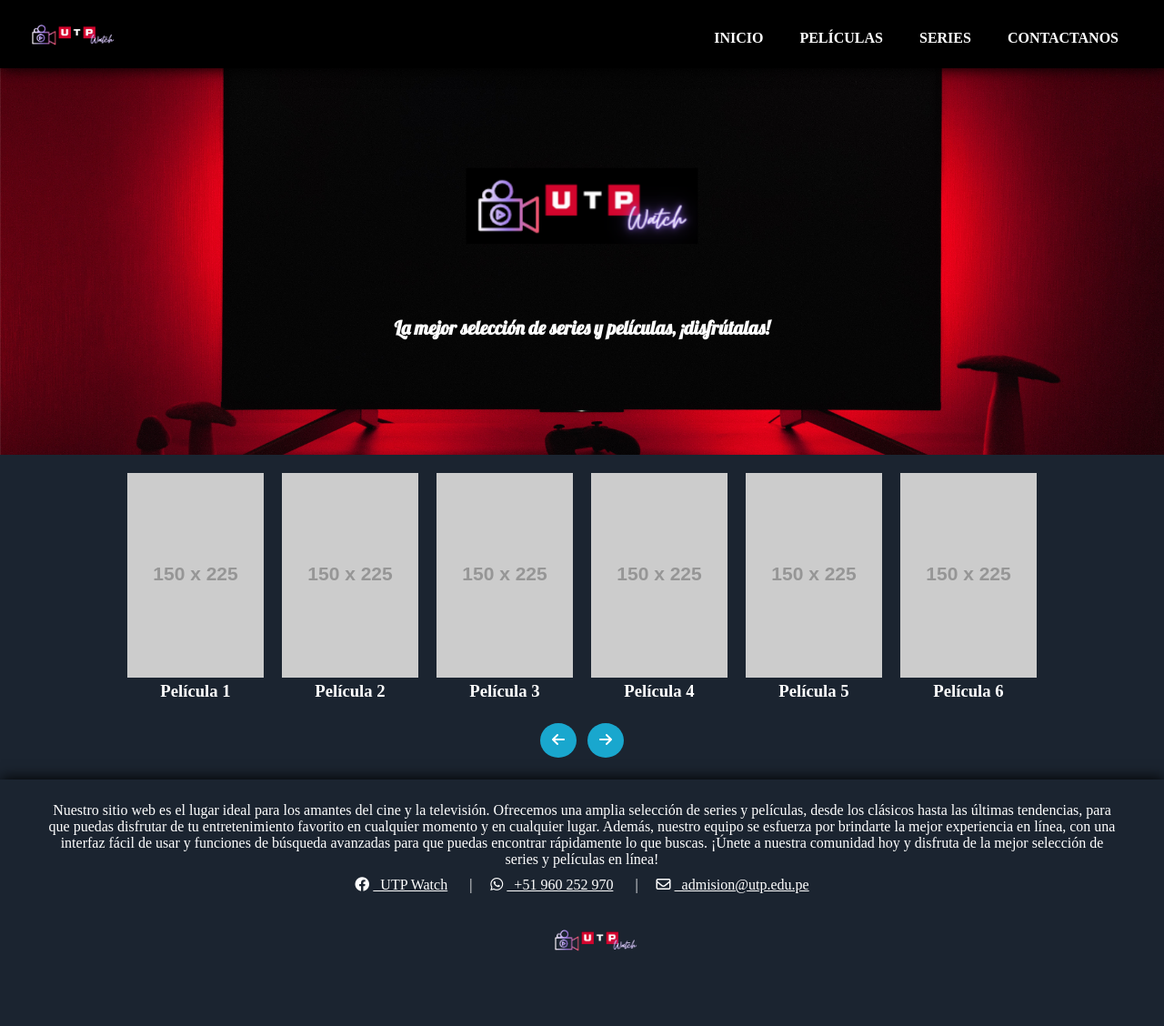
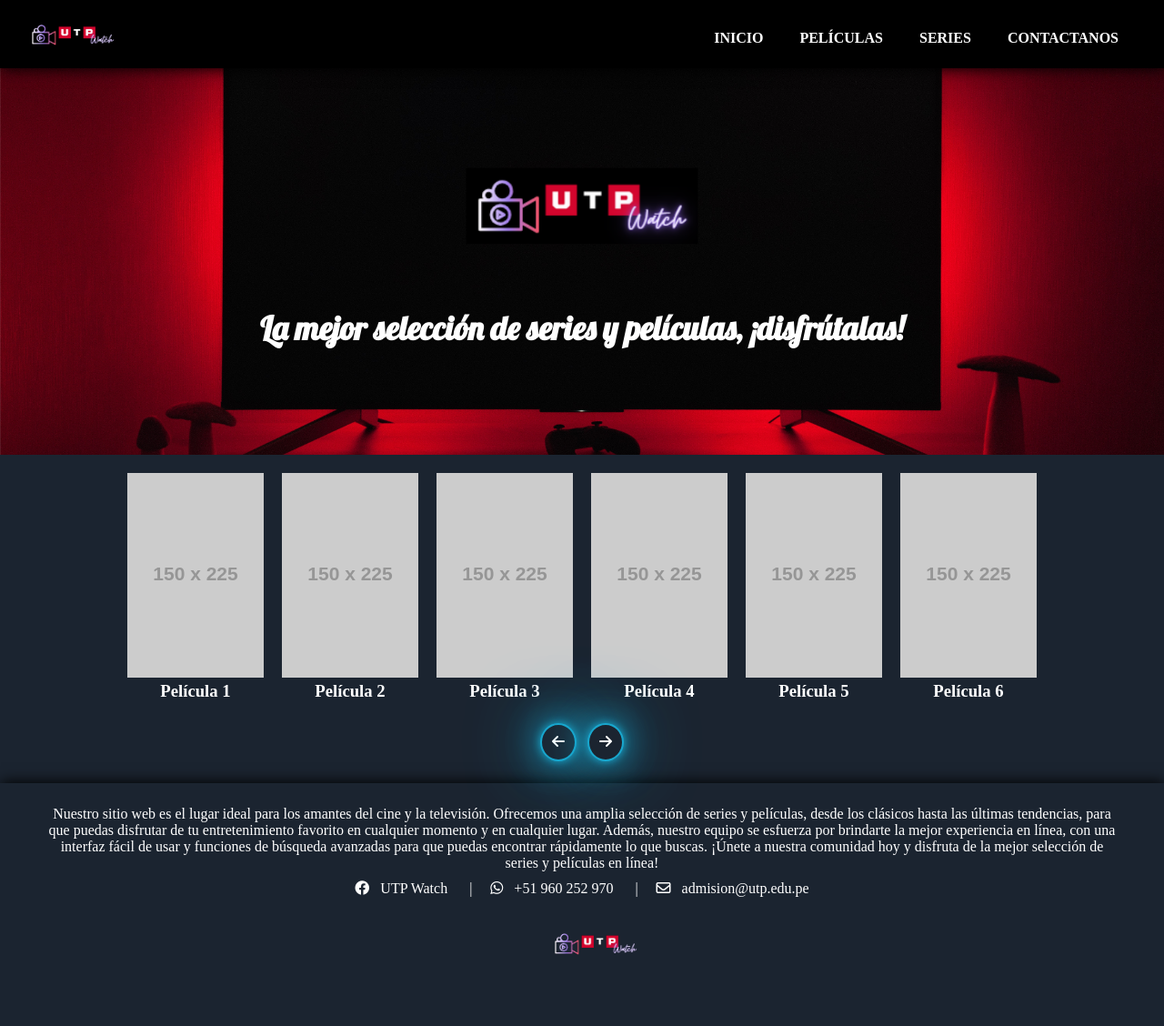
Before and after one commit to INGSYSTEM/UTP-Watch, a PHP site: page /html/index.html in a window 1280 px wide. Shown: the whole page at 91% size. Before the commit the page ends 1046 px from the top, so only its background shows below. Run offline with PHP 8.4, Linux system fonts and the light colour scheme; grey boxes labelled with a size stand in for pictures from a placeholder-image service; some libraries are stand-ins or nearby versions.

Commit message:
Modificado por Juan Romero Collazos

```diff
--- a/css/global.css
+++ b/css/global.css
@@ -189,6 +189,10 @@ footer div a:hover {
   margin-top: 10px;
 }
 
+a{
+  text-decoration: none;
+}
+
 @media screen and (max-width: 768px) {
   footer .informacion_pagina {
     font-size: 10px;
--- a/css/index.css
+++ b/css/index.css
@@ -84,7 +84,7 @@
   }
   .slogan{
     margin-top: 110px;
-    font-size: 14px;
+    font-size: 24px;
   }
 }
 
@@ -95,7 +95,7 @@
   }
   .slogan{
     margin-top: 110px;
-    font-size: 14px;
+    font-size: 24px;
   }
 }
 
@@ -137,9 +137,9 @@
 }
 
 .paginacion button {
-  background-color: var(--blue);
+  background-color: var(--gris);
   color: white;
-  border: none;
+  border: solid 2px var(--blue);
   padding: 10px 10px;
   text-align: center;
   text-decoration: none;
@@ -150,6 +150,7 @@
   cursor: pointer;
   border-radius: 50%;
   width: 40px;
+  box-shadow: 0 0 10px #19A7CE, 0 0 40px #19A7CE, 0 0 80px #19A7CE;
 }
 
 .paginacion button.anterior {
```
